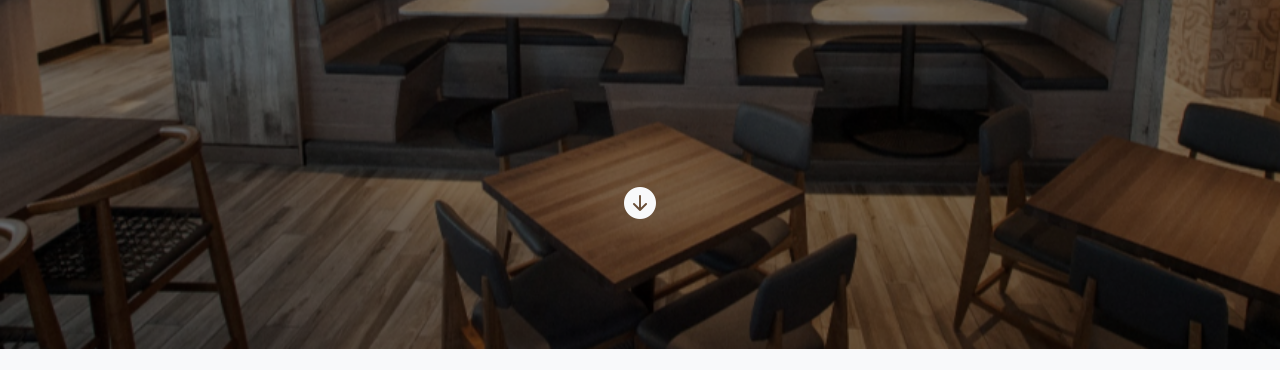
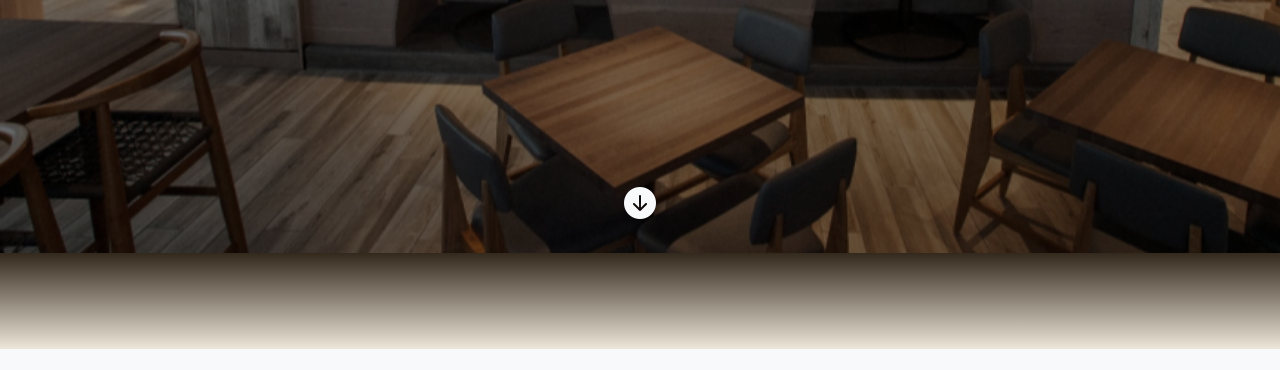
Before and after one commit to CSE-HighTechHighSchool/WS2223_2, a plain HTML site: page order.html in a window 1280 px wide. Shown: the part 547-917 px from the top of the page. Drawn offline with nearby package versions, Linux system fonts and the light colour scheme.

Commit message:
Adding intro section

```diff
--- a/order.html
+++ b/order.html
@@ -55,8 +55,7 @@
     </div>
 
     </nav>
-<section class="text-dark p-5 text-center" style="background-image: linear-gradient(#32281c, #eee7d9);" id="intro">
-</section>
+
     <!-- https://rddmag.com/images/2015/12/image001.jpg -->
 
   <div class="top-img d-flex" style="background-image:url(./img/order.png)">
@@ -65,7 +64,7 @@
                 <h1><strong>Place an Order</strong></h1>
                 <h6>Place an online order here.</h6>
             </div>
-            <a href="#" class="position-absolute icon-pos icon-anim text-light">
+            <a href="#intro" class="position-absolute icon-pos icon-anim text-light">
                 <i class="bi bi-arrow-down-circle-fill h2"></i>
             </a>
       </div>
@@ -73,7 +72,8 @@
 
   </div>
 
-
+<section class="text-dark p-5 text-center" style="background-image: linear-gradient(#32281c, #eee7d9);" id="intro">
+</section>
   <footer class="pt-4 pb-3 footer text-dark text-center position-relative bg-light">
     <div class="container">
         <p class="lead">765 Newman Springs Rd, Lincroft, NJ 07738 <br> 732-842-8444</p>
```
Also changed, not shown: background.html (+3 -4 lines), menu.html (+4 -1 lines), staff.html (+5 -1 lines).
